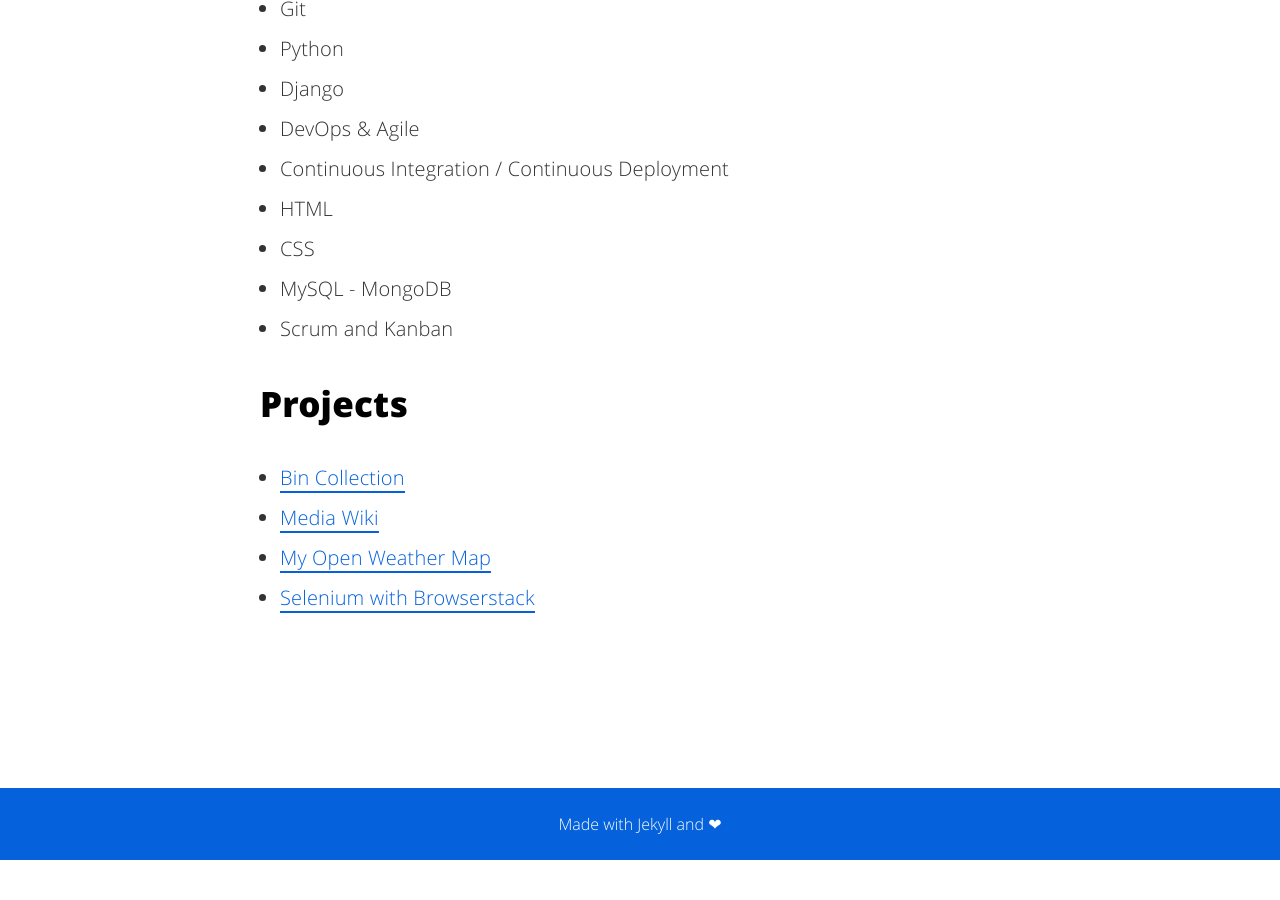
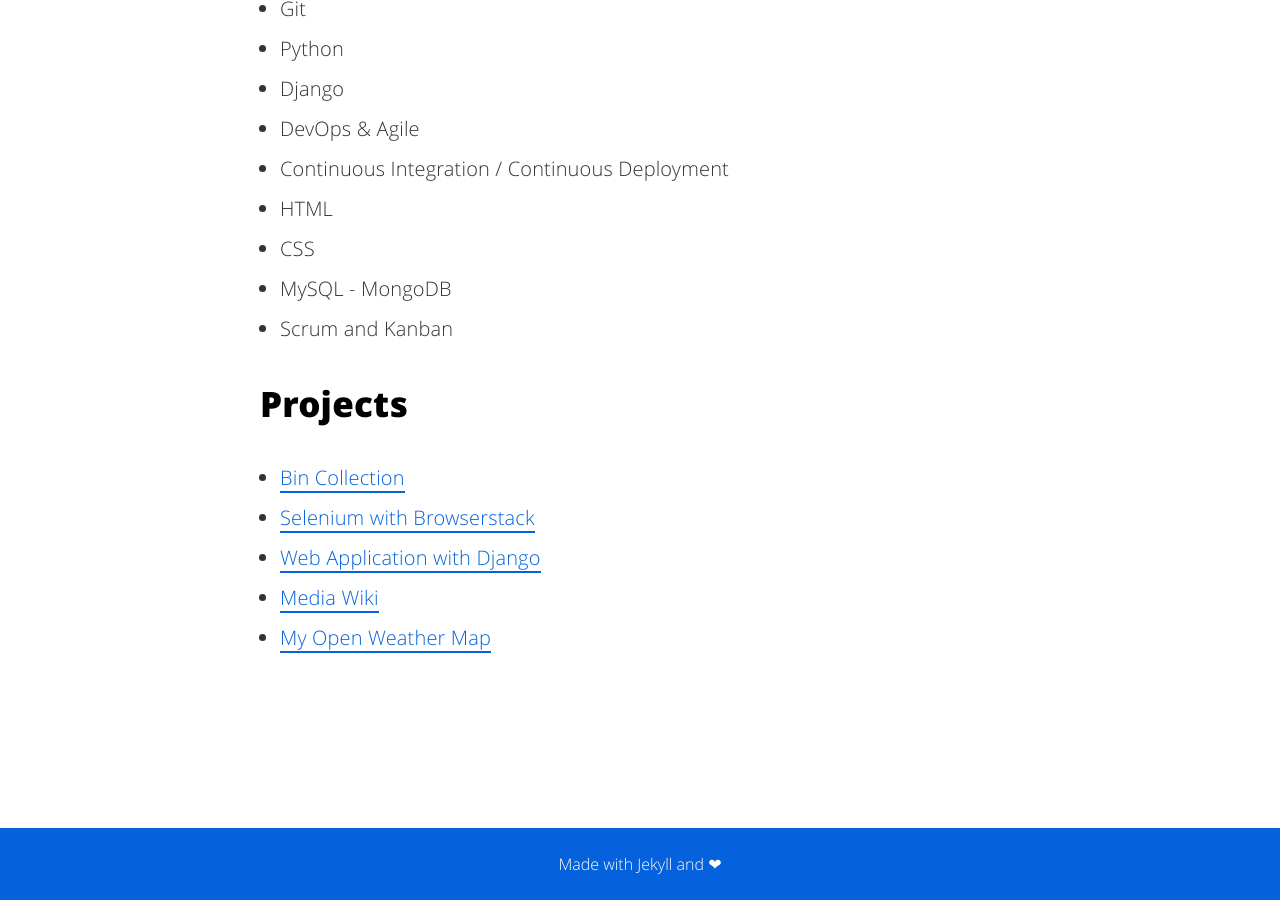
Before and after one commit to JuliaTorrejon/juliatorrejon.github.io, a Jekyll site: the page built from about.html, in a window 1280 px wide and 900 px high, scrolled down 1499 px. Built offline with Jekyll 4.4.1, drawn with Linux system fonts in a browser that asks for light colours; before the commit the page ends 2359 px from its top, so only the background shows below that.

Commit message:
Update about.html

```diff
--- a/about.html
+++ b/about.html
@@ -36,7 +36,9 @@ description: "Bug Hunter 🐞 Advocating for a better world"
 
 <ul>
 	<li><a href="https://github.com/JuliaTorrejon/bin_collection">Bin Collection</a></li>
+	<li><a href="https://gitlab.developers.cam.ac.uk/jt654/browserstack">Selenium with Browserstack</a></li>
+	<li><a href="https://http://keepcoding.pythonanywhere.com/">Web Application with Django</a></li>
 	<li><a href="https://github.com/JuliaTorrejon/mediawiki-docker_compose">Media Wiki</a></li>
 	<li><a href="https://github.com/JuliaTorrejon/devops-pyhton_weather_api_client">My Open Weather Map</a></li>
-	<li><a href="https://gitlab.developers.cam.ac.uk/jt654/browserstack">Selenium with Browserstack</a></li>
+
 </ul>
```
